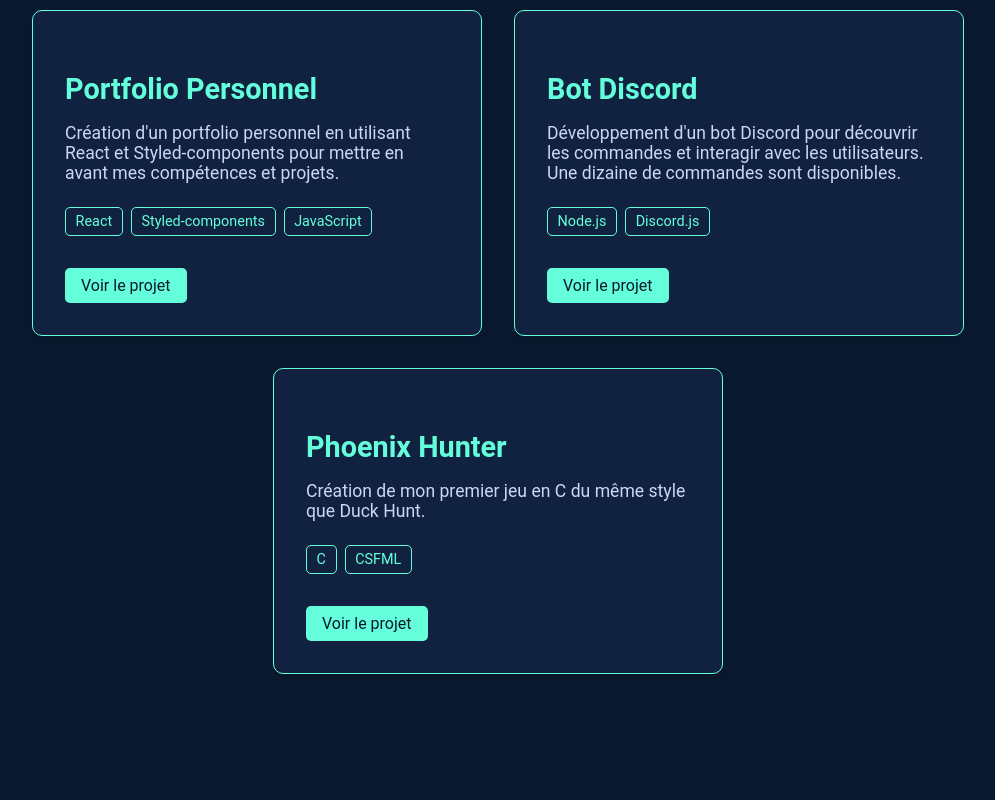
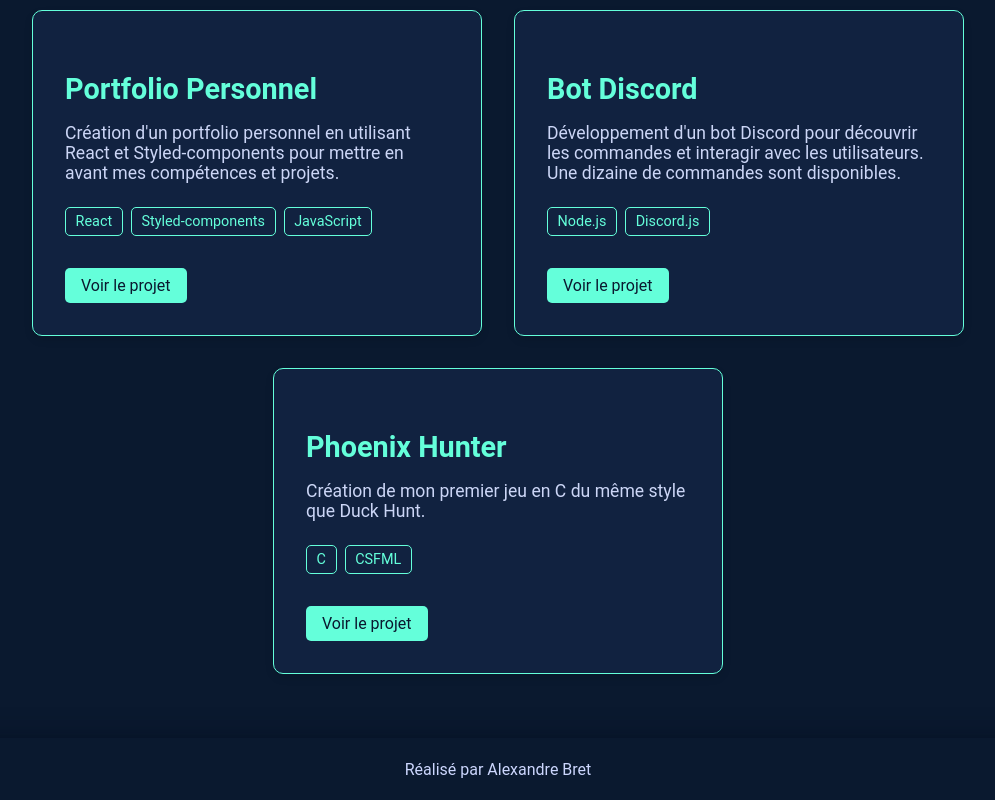
Before and after one commit to 1NainConnu34/portfolio, a React (Create React App) app: page / in a window 1280 px wide. Shown: the part 2891-3691 px from the top of the page, without its empty margins (142-1137 px from the left). Before the commit the page ends 3629 px from the top, so only its background shows below. Built offline with nearby package versions, Linux system fonts and the light colour scheme.

Commit message:
added the Footer section

```diff
--- a/src/App.js
+++ b/src/App.js
@@ -31,7 +31,7 @@ function App() {
             <Experience />
             <Projects />
           </main>
-          {/* <Footer /> */}
+          <Footer />
           <SocialMedia />
         </>
       )}
--- /dev/null
+++ b/src/components/Footer.js
@@ -0,0 +1,39 @@
+// src/components/Footer.js
+
+import React from 'react';
+import styled from 'styled-components';
+
+const Footer = () => {
+  return (
+    <FooterContainer>
+      <FooterLink href='https://github.com/1NainConnu34/portfolio' target='_blank' rel="noopener noreferrer">Réalisé par Alexandre Bret</FooterLink>
+    </FooterContainer>
+  );
+};
+
+export default Footer;
+
+const FooterContainer = styled.footer`
+  z-index: 100;
+  background-color: #0a192f;
+  color: #ccd6f6;
+  display: flex;
+  padding: 0.4rem 0rem;
+  text-align: center;
+  align-items: center;
+  justify-content: center;
+  position: relative;
+  bottom: 0;
+  width: 100%;
+  box-shadow: 0px -10px 30px -15px rgba(2, 12, 27, 0.7);
+  height: 50px;
+`;
+
+const FooterLink = styled.a`
+  color: #ccd6fd;
+  text-decoration: none;
+  display: flex;
+  &:hover {
+    color: #64ffda;
+  }
+`;
```
